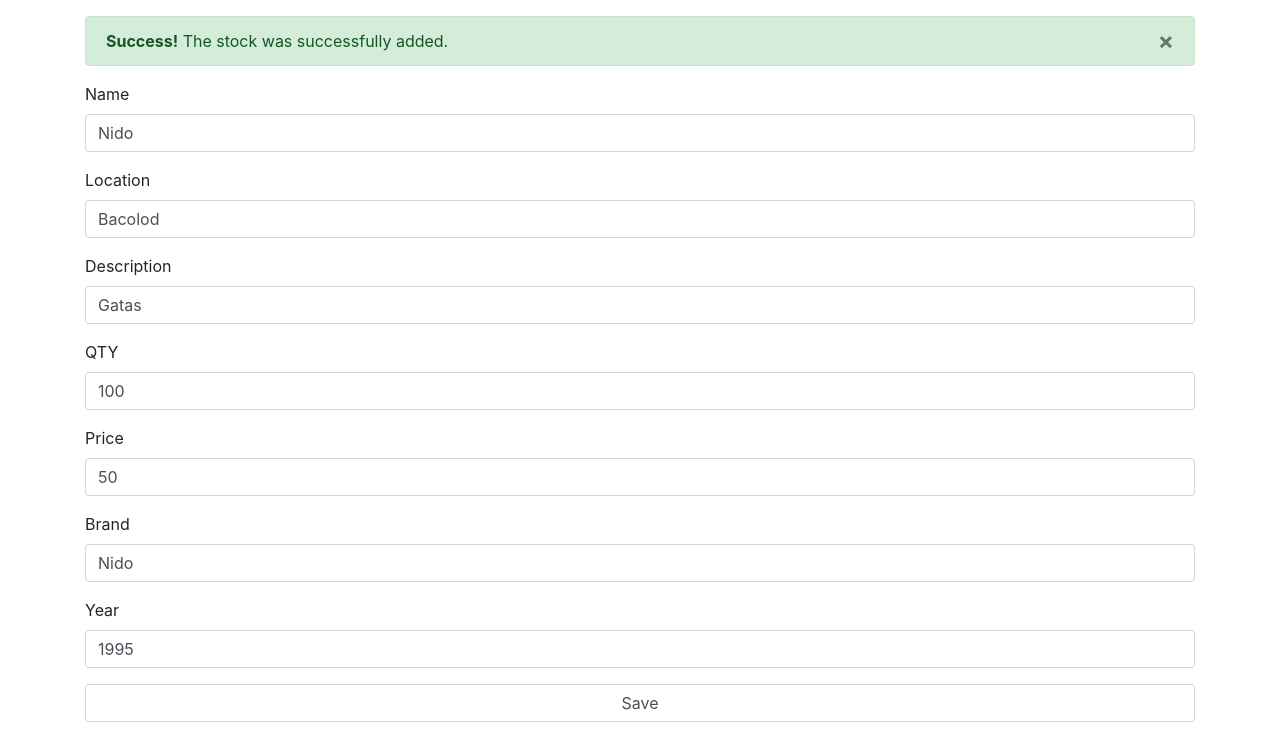
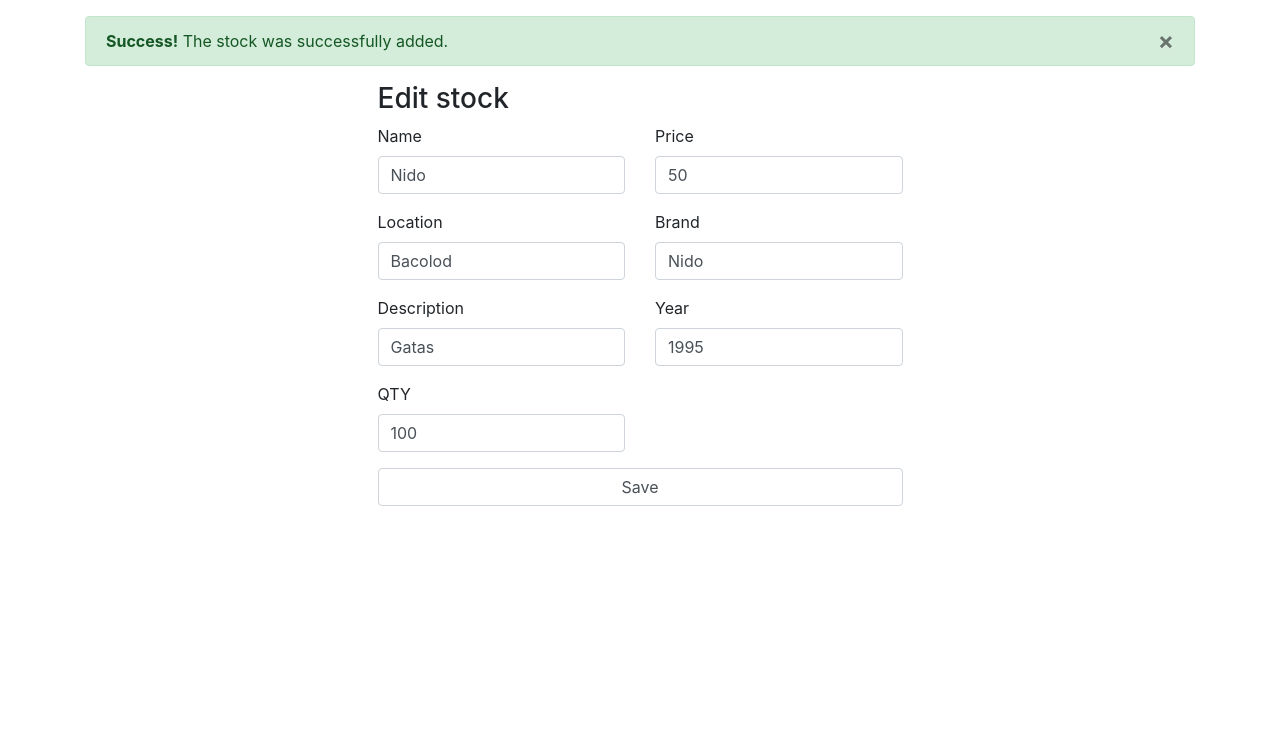
Before and after one commit to jackwander/inventory.dev, a PHP site: page /index.php?act=edit&id=12 in a window 1280 px wide. Shown: the part 56-800 px from the top of the page. Run offline with PHP 8.4, Linux system fonts and the light colour scheme; the visitor is signed in with stand-in values (Sample User, id 1); data comes from the database, SQL or seed files in the repository.

Commit message:
Center form fields.

```diff
--- a/www/includes/addstock.php
+++ b/www/includes/addstock.php
@@ -1,4 +1,6 @@
 <form action="/processes/process.stock.php?action=new" method="POST" onsubmit="return confirm('Are you sure you want to add this?')">
+<div class="row">
+ <div class="col-md-6">
     <div class="form-group">
       <label>Name</label>
       <input type="text" name="name" required=""  class="form-control" />
@@ -15,6 +17,9 @@
       <label>QTY</label>
       <input type="number" name="qty" required="" class="form-control" />
     </div>
+  </div>
+  <div class="col-md-6">
+
   <div class="form-group">
     <label>Price</label>
     <input type="number" name="price" required="" step="0.01" class="form-control"/ >
@@ -27,6 +32,8 @@
     <label>Year</label>
     <input type="number" name="year" required=""  class="form-control" />
   </div>
+  </div>
+</div>
   <div class="form-group">
     <input type="submit" name="submit" value="Add" class="form-control" />
   </div>
--- a/www/includes/editstock.php
+++ b/www/includes/editstock.php
@@ -1,3 +1,5 @@
+<div class="offset-md-3 col-md-6">
+<h3>Edit stock</h3>
 <form action="/processes/process.stock.php?action=edit" method="POST" onsubmit="return confirm('Are you sure you want to edit this?')">
 <?php
   $stocks = new Stock();
@@ -6,6 +8,8 @@
 ?>
 <?php foreach ($result as $value): ?>
   <input type="hidden" name="id" value="<?php echo $value['stock_id'] ?>">
+<div class="row">
+ <div class="col-md-6">
   <div class="form-group">
     <label>Name</label>
     <input type="text" name="name" required="" value="<?php echo $value['stock_name'] ?>" class="form-control" />
@@ -22,6 +26,8 @@
     <label>QTY</label>
     <input type="number" name="qty" required="" value="<?php echo $value['stock_quantity'] ?>" class="form-control" />
   </div>
+ </div>
+ <div class="col-md-6">
   <div class="form-group">
     <label>Price</label>
     <input type="number" name="price" required="" value="<?php echo $value['stock_price'] ?>" step="0.01" class="form-control"/ >
@@ -34,8 +40,11 @@
     <label>Year</label>
     <input type="number" name="year" required="" value="<?php echo $value['stock_year'] ?>" class="form-control" />
   </div>
+ </div>
+</div>
 <?php endforeach ?>
   <div class="form-group">
     <input type="submit" name="submit" value="Save" class="form-control" />
   </div>
 </form>
+</div>
```
Lines whose indentation alone changed are shown as unchanged.
